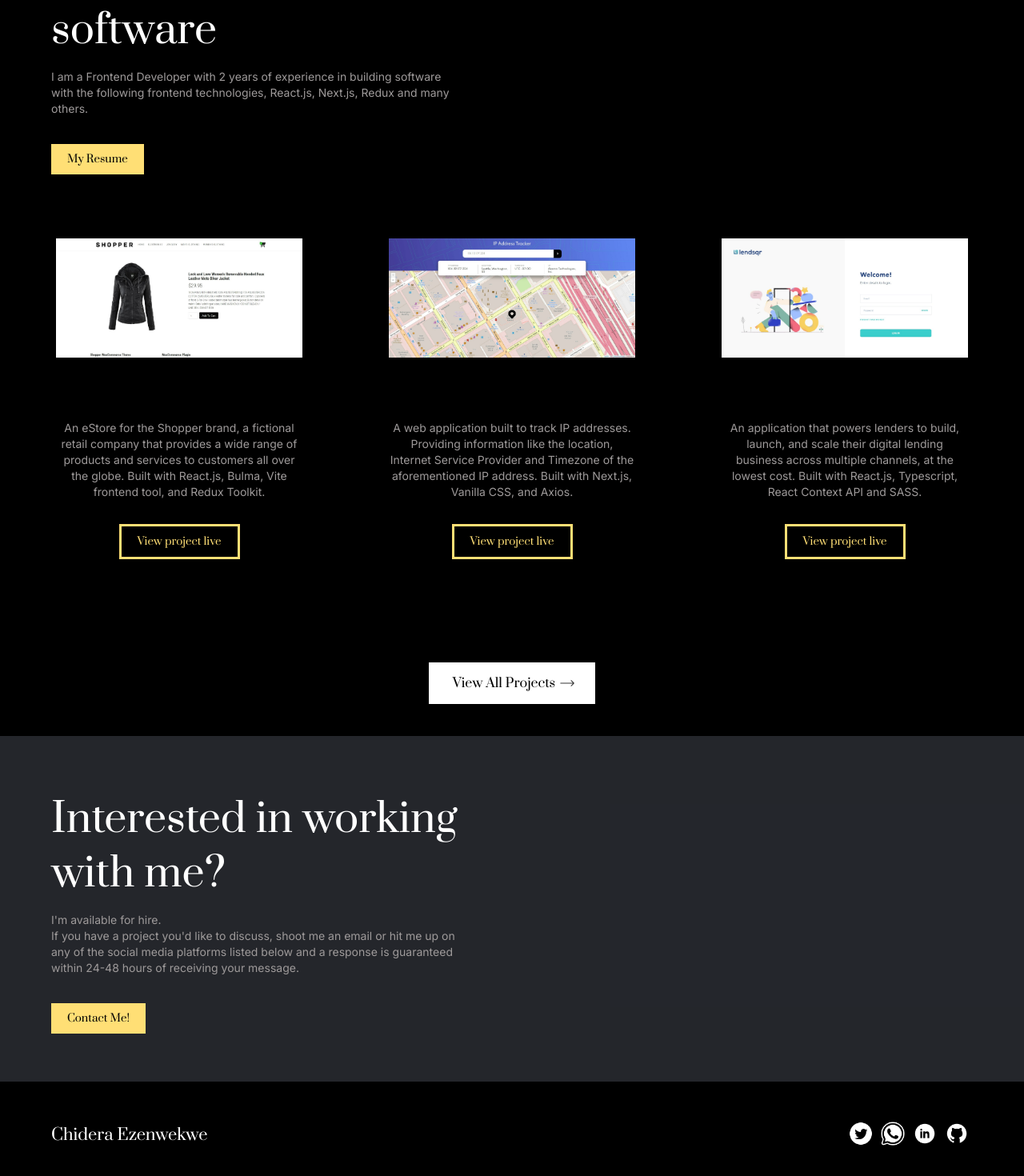
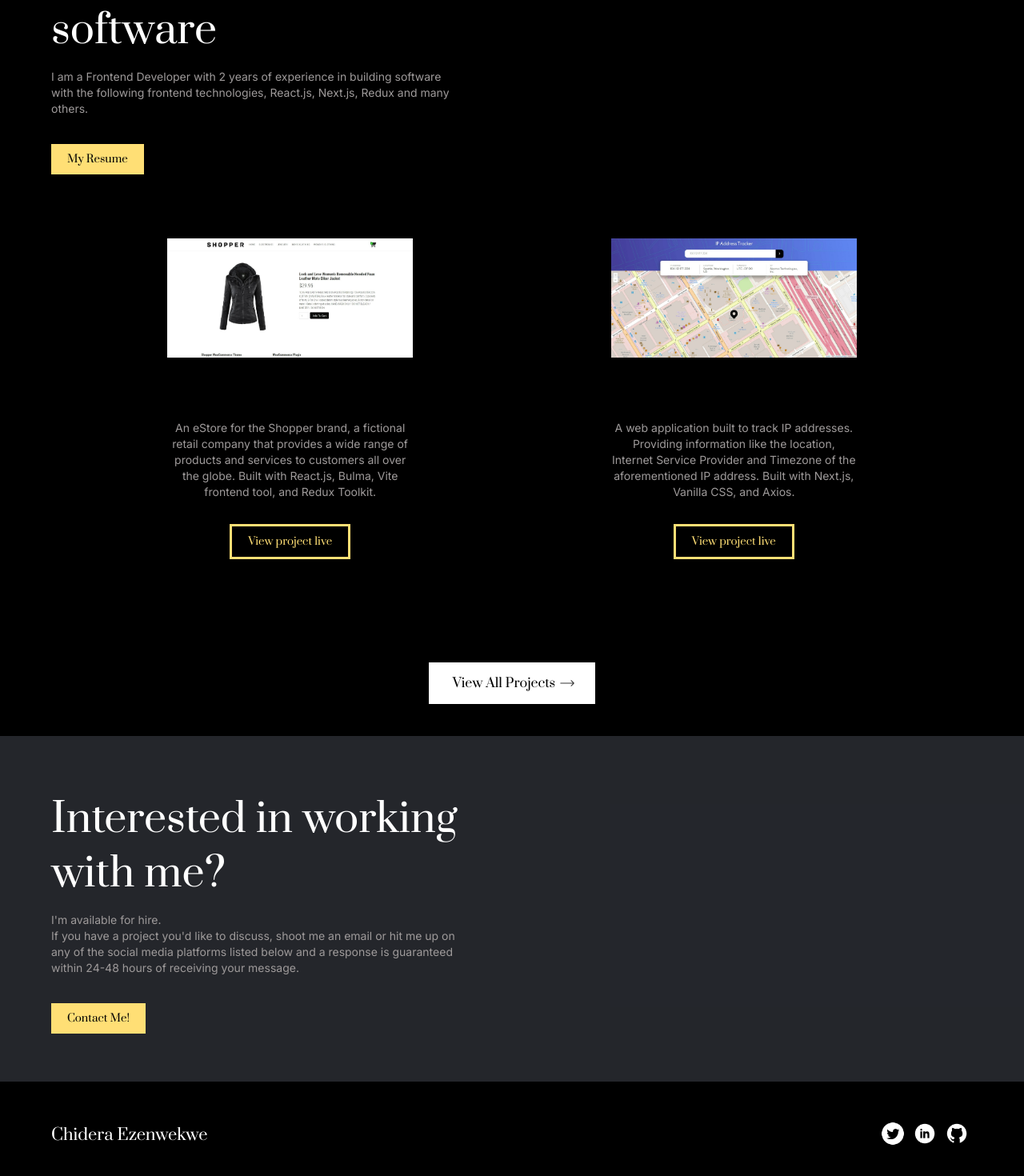
Before and after one commit to Charvine-300/Frontend-Portfolio-Website, a React (Vite) app: page / in a window 1280 px wide. Shown: the part 266-1736 px from the top of the page at 80% size. Built offline with nearby package versions, Linux system fonts and the light colour scheme.

Commit message:
Removed whatsapp phone number

```diff
--- a/src/components/Footer.jsx
+++ b/src/components/Footer.jsx
@@ -2,7 +2,6 @@ import '../assets/styles/header.scss'
 import Github from '../assets/images/github.png'
 import Linkedin from '../assets/images/linkedin.png'
 import Twitter from '../assets/images/twitter.png'
-import Whatsapp from '../assets/images/whatsapp.png'
 
 
 const Footer = () => {
@@ -15,9 +14,6 @@ const Footer = () => {
         <div className="social-links">
           <a target='_blank' href="https://www.twitter.com/EraOrd" title='Twitter Account'>
             <img src={Twitter} alt="Twitter Account" />
-          </a>
-          <a target='_blank' href="https://wa.me/+2347025207795" title='Whatsapp Phone Number'>
-            <img src={Whatsapp} alt="Whatsapp Phone Number" />
           </a>
           <a target='_blank' href="https://www.linkedin.com/in/chidera-ezenwekwe-a3738721b" title='LinkedIn Account'>
             <img src={Linkedin} alt="LinkedIn Account" />
--- a/src/components/Homepage.jsx
+++ b/src/components/Homepage.jsx
@@ -84,21 +84,6 @@ const Homepage = () => {
             </a>
           </div>
         </SwiperSlide>
-        <SwiperSlide>
-          <div className="project" target='_blank' title='View live project' href='https://chidera-ezenwekwe-lendsqr-fe-test.vercel.app'>
-            <img src={Lendsqr} alt="Project Display" className='project-display' />
-            <h3> Lendsqr </h3>
-            <p>
-              An application that powers lenders to build,
-              launch, and scale their digital lending business across
-              multiple channels, at the lowest cost. Built with React.js,
-              Typescript, React Context API and SASS.
-            </p>
-            <a target='_blank' title='View project live' href='https://chidera-ezenwekwe-lendsqr-fe-test.vercel.app'>
-              <button className="in-touch"> View project live </button>
-            </a>
-          </div>
-        </SwiperSlide>
       </Swiper>
 
       {/* Button to view projects */}
```
